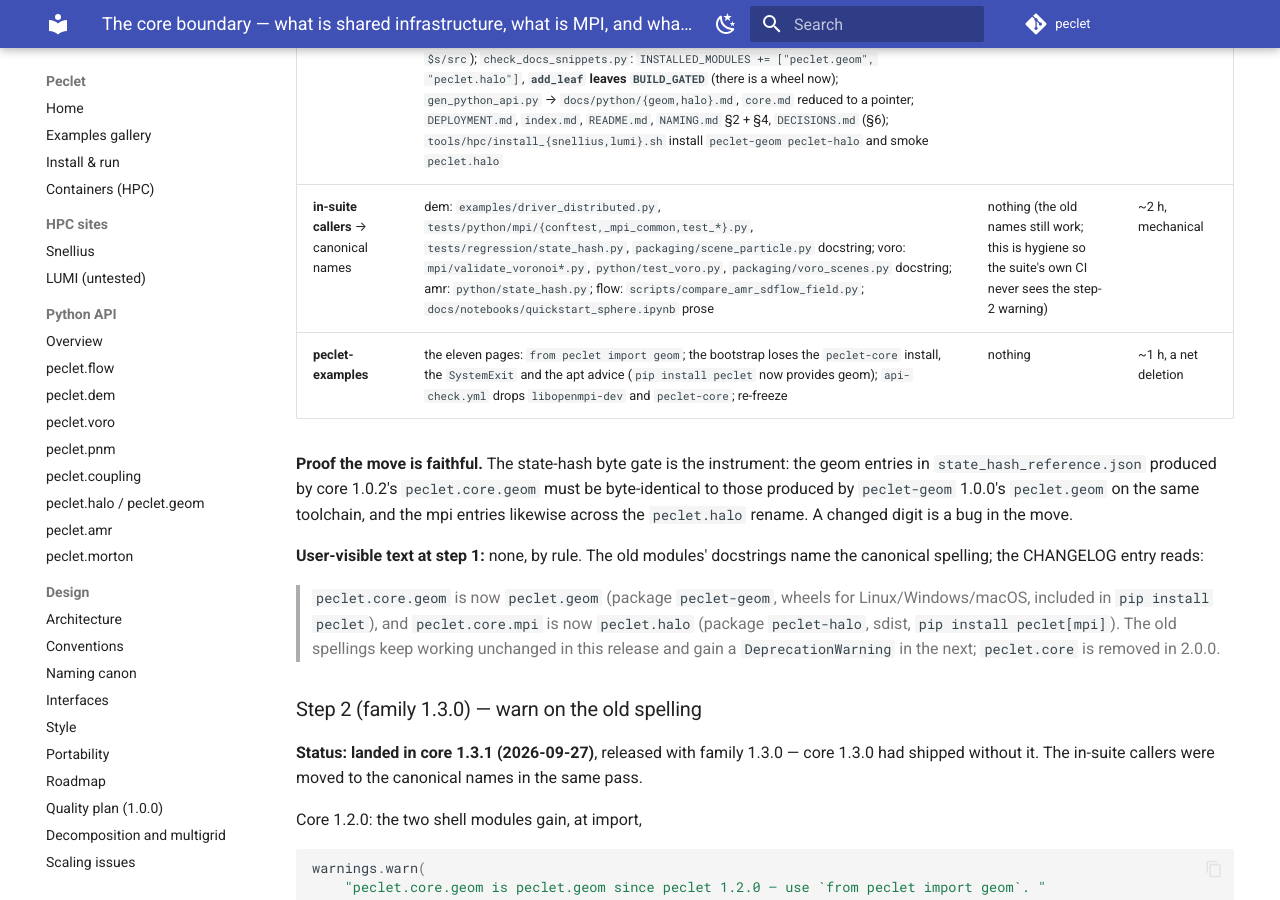
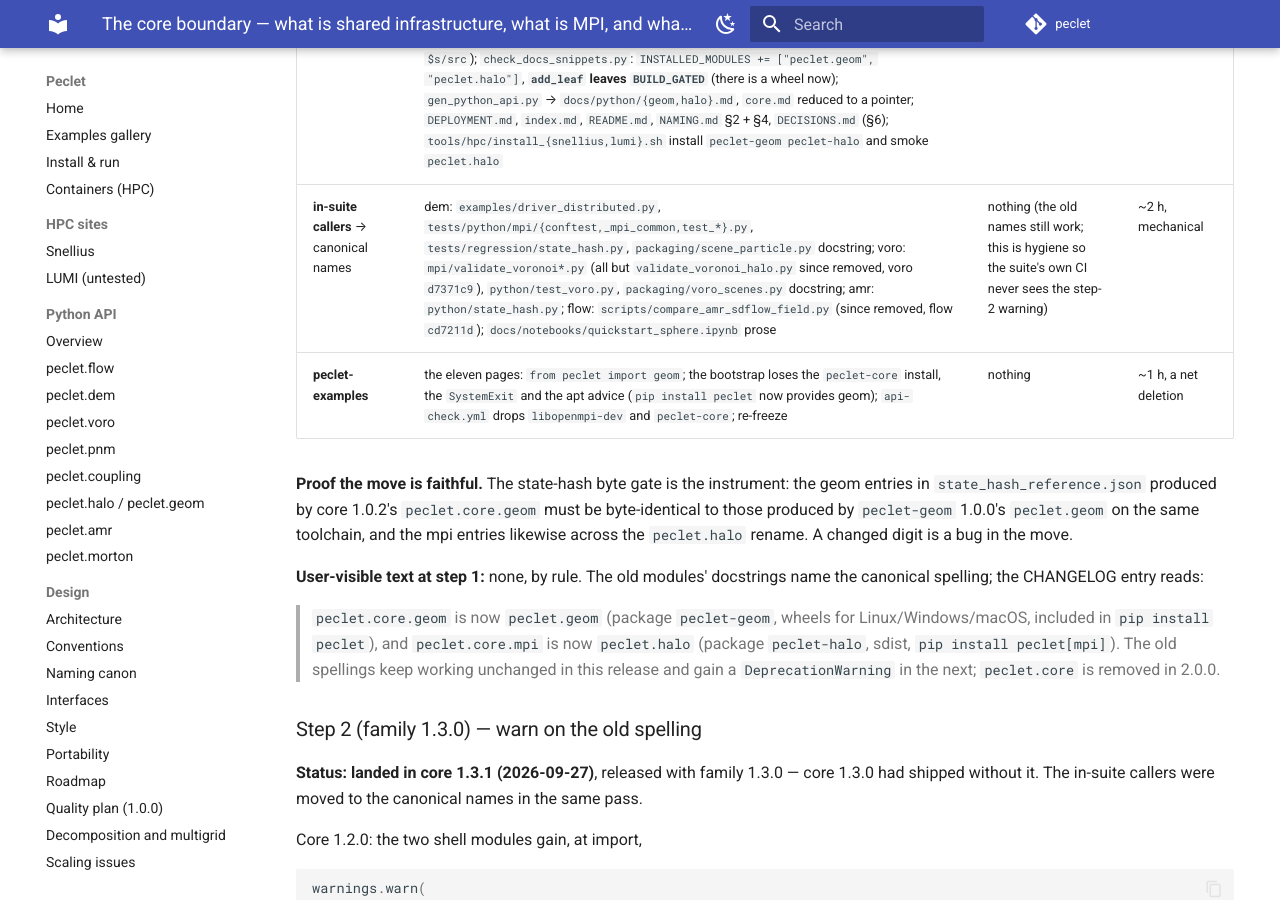
Before and after one commit to computational-chemical-engineering/peclet, an MkDocs documentation site: the page built from docs/CORE_BOUNDARY.md, in a window 1280 px wide and 900 px high, scrolled down 6240 px. Built offline with MkDocs 1.6.1 and Material for MkDocs 9.7.7, drawn with Linux system fonts in a browser that asks for light colours; comment, search, counter and statistics services are not loaded.

Commit message:
bump voro, flow, amr: stale-script cleanup; CORE_BOUNDARY notes the removed drivers
voro d7371c9  removes the three pre-Kokkos mpi/validate_voronoi{,_dynamics,_scheme_c}.py drivers;
              their measured results now live in docs/distributed_voronoi.md (code at 59d7e21).
flow cd7211d  removes scripts/compare_amr_sdflow_field.py (the ~1 % flow-vs-amr question was
              settled by the 2026-09-21 lmax=0 parity).
flow 5bcf353  ports study_avg_velocity_spheres.py to the physical-domain API and moves it to
              tests/study/, with its measured table.
amr 7bf183a   points its doc at the removed harness's last revision.
(The flow bump also carries 25a0e7c..90ddeca, the force-API commits already on flow main.)

docs/CORE_BOUNDARY.md: the step-1 caller list marks both removals.

Co-Authored-By: Claude Opus 5.5 <noreply@anthropic.com>
Claude-Session: https://claude.ai/code/session_015fNTZgmz6U1bv2MRTM3bbF

```diff
--- a/docs/CORE_BOUNDARY.md
+++ b/docs/CORE_BOUNDARY.md
@@ -189,7 +189,7 @@ file at step 1.
 | **core 1.1.0** | `pyproject.toml` name → `peclet-halo`; `NB_MODULE(_halo)` installed as `peclet/halo/`; `mpi_bindings.cpp` → `halo_bindings.cpp`; stubs renamed; `state_hash.py` keeps its mpi half, imports `peclet.halo`; `test_mpi.py` imports `peclet.halo`; `python/CMakeLists.txt` loses `geom_bindings`; **`packaging/pyproject-core.toml`** = the shell (hatchling, `peclet/core/{__init__,geom,mpi}.py`, `dependencies = ["peclet-geom==1.0.0", "peclet-halo==1.1.0"]`); `release.yml` builds both (the umbrella's `cp packaging/… pyproject.toml` pattern); the C++ manifest gate (§1.1) added to `quality.yml`; CHANGELOG | nothing: `peclet.core.geom` and `peclet.core.mpi` keep working, same objects, same docstrings, no warning | ~½ day |
 | **shell modules** | `peclet/core/geom.py`: `"""peclet.core.geom — the pre-1.2 spelling of peclet.geom; `from peclet import geom` is canonical."""` then `from peclet.geom import *` and `__all__`; same for `mpi.py` over `peclet.halo`; `__init__.py` keeps `__version__` from the `peclet-core` dist | `peclet.core.geom.SceneBuilder is peclet.geom.SceneBuilder` → `True`; pickles, isinstance, docs all unchanged | trivial |
 | **umbrella** | `pyproject.toml` + `packaging/pyproject-cu13.toml`: `dependencies += ["peclet-geom==1.0.0"]`; `mpi = ["peclet-core==1.1.0"]` (the shell, so `peclet[mpi]` still provides `peclet.core.mpi`); `check_release_state.sh` SUBS += `geom`, DIST += `[geom]=peclet-geom`, and its consumer-includes loop covers `geom/python` (today it greps `$s/include $s/src`); `check_docs_snippets.py`: `INSTALLED_MODULES += ["peclet.geom", "peclet.halo"]`, **`add_leaf` leaves `BUILD_GATED`** (there is a wheel now); `gen_python_api.py` → `docs/python/{geom,halo}.md`, `core.md` reduced to a pointer; `DEPLOYMENT.md`, `index.md`, `README.md`, `NAMING.md` §2 + §4, `DECISIONS.md` (§6); `tools/hpc/install_{snellius,lumi}.sh` install `peclet-geom peclet-halo` and smoke `peclet.halo` | nothing | ~½ day, mostly Sonnet-grade edits |
-| **in-suite callers** → canonical names | dem: `examples/driver_distributed.py`, `tests/python/mpi/{conftest,_mpi_common,test_*}.py`, `tests/regression/state_hash.py`, `packaging/scene_particle.py` docstring; voro: `mpi/validate_voronoi*.py`, `python/test_voro.py`, `packaging/voro_scenes.py` docstring; amr: `python/state_hash.py`; flow: `scripts/compare_amr_sdflow_field.py`; `docs/notebooks/quickstart_sphere.ipynb` prose | nothing (the old names still work; this is hygiene so the suite's own CI never sees the step-2 warning) | ~2 h, mechanical |
+| **in-suite callers** → canonical names | dem: `examples/driver_distributed.py`, `tests/python/mpi/{conftest,_mpi_common,test_*}.py`, `tests/regression/state_hash.py`, `packaging/scene_particle.py` docstring; voro: `mpi/validate_voronoi*.py` (all but `validate_voronoi_halo.py` since removed, voro `d7371c9`), `python/test_voro.py`, `packaging/voro_scenes.py` docstring; amr: `python/state_hash.py`; flow: `scripts/compare_amr_sdflow_field.py` (since removed, flow `cd7211d`); `docs/notebooks/quickstart_sphere.ipynb` prose | nothing (the old names still work; this is hygiene so the suite's own CI never sees the step-2 warning) | ~2 h, mechanical |
 | **peclet-examples** | the eleven pages: `from peclet import geom`; the bootstrap loses the `peclet-core` install, the `SystemExit` and the apt advice (`pip install peclet` now provides geom); `api-check.yml` drops `libopenmpi-dev` and `peclet-core`; re-freeze | nothing | ~1 h, a net deletion |
 
 **Proof the move is faithful.** The state-hash byte gate is the instrument: the geom entries in
```
